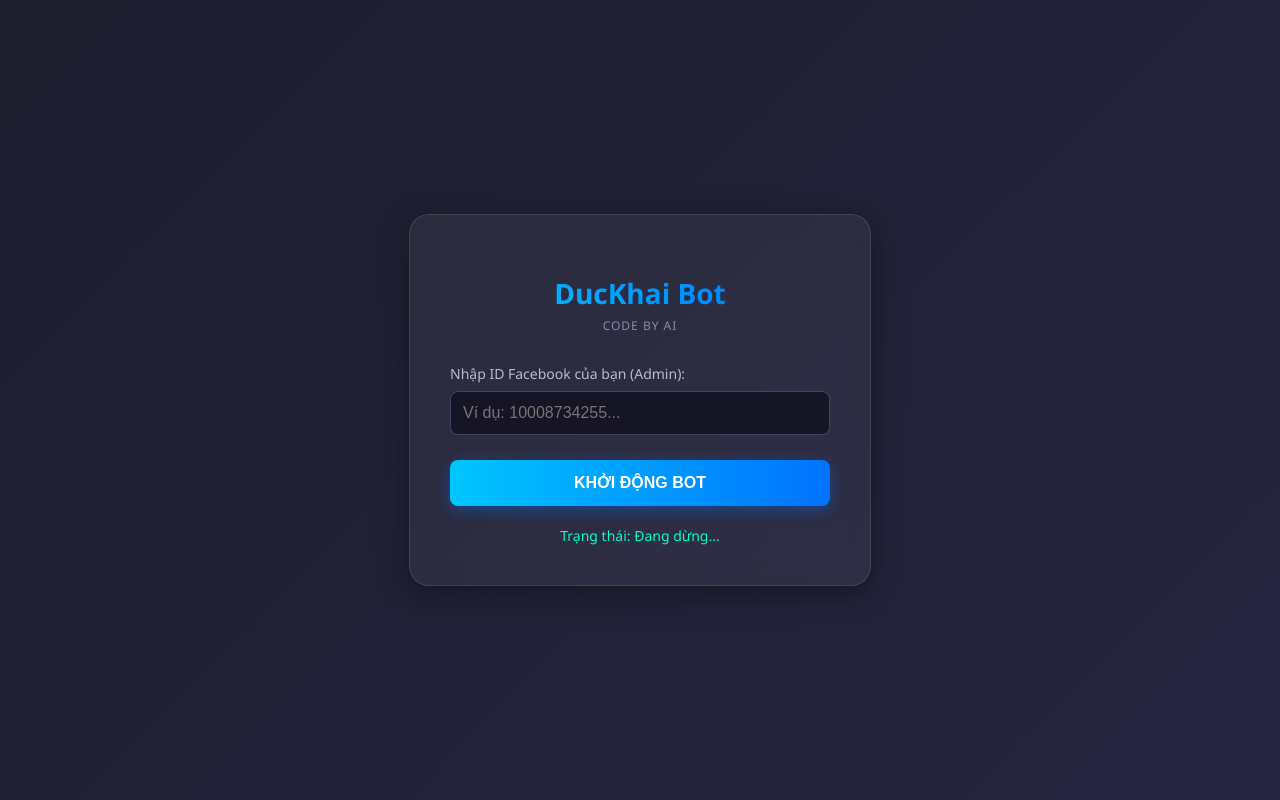
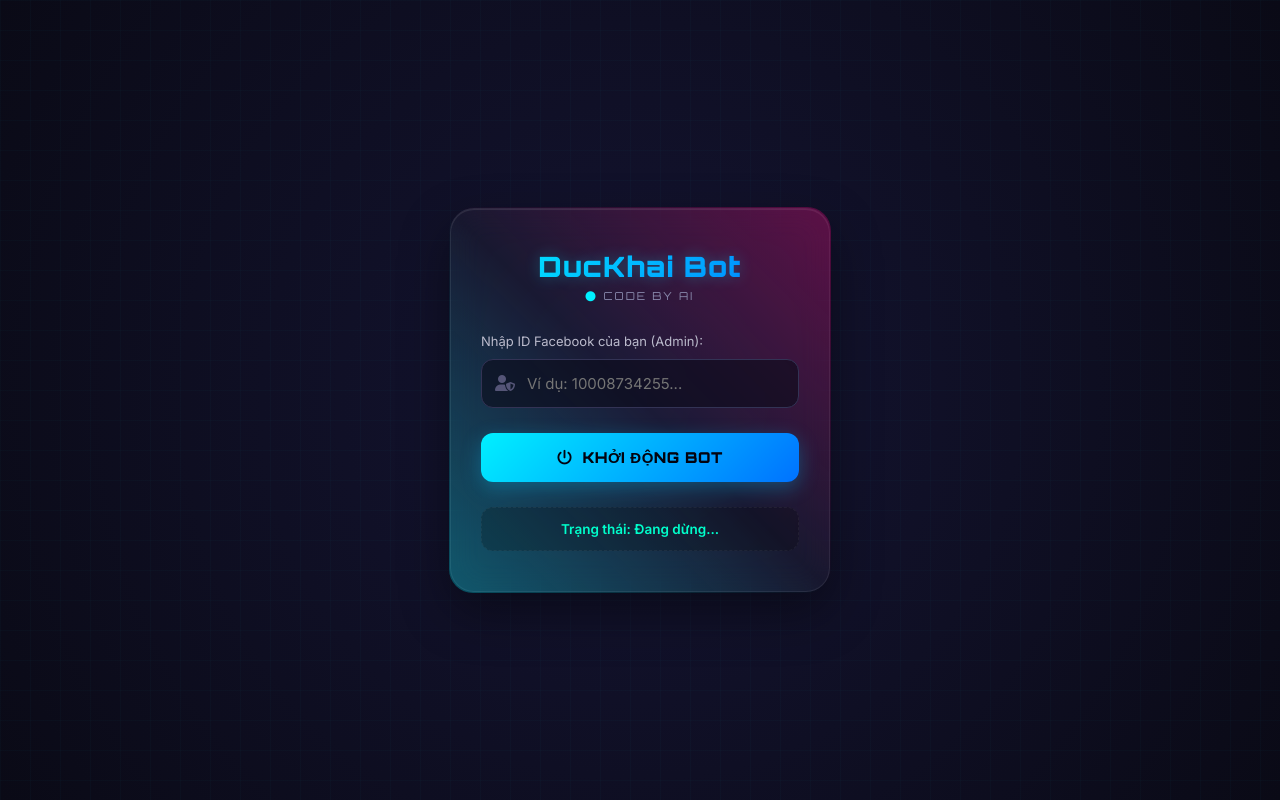
Before and after one commit to truongduckhai2012-cyber/duckhai-, a website: page index.html in a window 1280 px wide. Drawn offline with Linux system fonts and the light colour scheme.

Commit message:
Update index.html

```diff
--- a/index.html
+++ b/index.html
@@ -2,89 +2,218 @@
 <html lang="vi">
 <head>
     <meta charset="UTF-8">
+    <meta name="viewport" content="width=device-width, initial-scale=1.0">
     <title>DucKhai Bot (Code by AI)</title>
+    <!-- Chèn thêm font chữ công nghệ và bộ thư viện Icon -->
+    <link href="https://fonts.googleapis.com/css2?family=Orbitron:wght@400;700;900&family=Inter:wght@300;400;600&display=swap" rel="stylesheet">
+    <link rel="stylesheet" href="https://cdnjs.cloudflare.com/ajax/libs/font-awesome/6.4.0/css/all.min.css">
+
     <style>
+        :root {
+            --bg-glow: #0a0a16;
+            --primary: #00f0ff;
+            --secondary: #ff007f;
+            --card-bg: rgba(255, 255, 255, 0.03);
+            --card-border: rgba(255, 255, 255, 0.08);
+            --text-main: #f1f1f7;
+        }
+
+        * {
+            box-sizing: border-box;
+            margin: 0;
+            padding: 0;
+            font-family: 'Inter', sans-serif;
+        }
+
         body {
-            font-family: 'Segoe UI', Tahoma, Geneva, Verdana, sans-serif;
-            background: linear-gradient(135deg, #1e1e2f, #252540);
-            color: #ffffff;
+            background: radial-gradient(circle at 50% 50%, #141432 0%, var(--bg-glow) 100%);
+            color: var(--text-main);
+            height: 100vh;
             display: flex;
             justify-content: center;
             align-items: center;
-            height: 100vh;
-            margin: 0;
+            overflow: hidden;
+            position: relative;
         }
+
+        /* Lưới chạy ngầm phía sau tạo chiều sâu không gian */
+        body::before {
+            content: "";
+            position: absolute;
+            width: 100%;
+            height: 100%;
+            background-image: linear-gradient(rgba(0, 240, 255, 0.02) 1px, transparent 1px),
+                              linear-gradient(90deg, rgba(0, 240, 255, 0.02) 1px, transparent 1px);
+            background-size: 30px 30px;
+            z-index: -1;
+        }
+
+        /* Khung Dashboard Glassmorphism xịn sò */
         .container {
-            background: rgba(255, 255, 255, 0.05);
-            padding: 40px;
-            border-radius: 20px;
-            box-shadow: 0 8px 32px 0 rgba(0, 0, 0, 0.37);
-            backdrop-filter: blur(10px);
-            border: 1px solid rgba(255, 255, 255, 0.1);
+            background: var(--card-bg);
+            backdrop-filter: blur(16px);
+            -webkit-backdrop-filter: blur(16px);
+            border: 1px solid var(--card-border);
+            border-radius: 24px;
+            padding: 40px 30px;
+            width: 380px;
+            box-shadow: 0 20px 50px rgba(0, 0, 0, 0.4),
+                        inset 0 1px 0 rgba(255, 255, 255, 0.1);
             text-align: center;
-            width: 380px;
+            position: relative;
         }
+
+        /* Viền phát sáng mờ ảo */
+        .container::after {
+            content: '';
+            position: absolute;
+            top: -2px; left: -2px; right: -2px; bottom: -2px;
+            background: linear-gradient(45deg, var(--primary), transparent, var(--secondary));
+            border-radius: 24px;
+            z-index: -2;
+            opacity: 0.3;
+        }
+
+        /* Tiêu đề đổ màu Cyberpunk */
         h1 {
+            font-family: 'Orbitron', sans-serif;
             font-size: 28px;
+            font-weight: 900;
             margin-bottom: 5px;
-            background: linear-gradient(to right, #00c6ff, #0072ff);
+            background: linear-gradient(135deg, var(--primary), #0072ff);
             -webkit-background-clip: text;
             -webkit-text-fill-color: transparent;
+            text-shadow: 0 0 15px rgba(0, 240, 255, 0.3);
+            letter-spacing: 1px;
         }
+
         .subtitle {
-            font-size: 12px;
+            font-family: 'Orbitron', sans-serif;
+            font-size: 11px;
             color: #8888aa;
             margin-bottom: 30px;
-            letter-spacing: 1px;
+            letter-spacing: 2px;
+            display: flex;
+            align-items: center;
+            justify-content: center;
+            gap: 6px;
         }
+
+        .subtitle i {
+            color: var(--primary);
+            font-size: 10px;
+            animation: pulse 2s infinite;
+        }
+
         .input-group {
             margin-bottom: 25px;
             text-align: left;
+            position: relative;
         }
+
         label {
             display: block;
-            font-size: 14px;
+            font-size: 13px;
             color: #bbbbcc;
-            margin-bottom: 8px;
+            margin-bottom: 10px;
+            font-weight: 500;
         }
+
+        /* Ô nhập liệu bọc Icon tinh tế */
+        .input-wrapper {
+            position: relative;
+        }
+
+        .input-wrapper i {
+            position: absolute;
+            left: 14px;
+            top: 50%;
+            transform: translateY(-50%);
+            color: #555577;
+            font-size: 16px;
+            transition: 0.3s;
+        }
+
         input {
             width: 100%;
-            padding: 12px;
-            border-radius: 8px;
-            border: 1px solid #444466;
-            background: #151525;
+            padding: 14px 14px 14px 45px;
+            border-radius: 12px;
+            border: 1px solid #333355;
+            background: rgba(10, 10, 25, 0.6);
             color: #fff;
-            font-size: 16px;
+            font-size: 15px;
             box-sizing: border-box;
-            transition: 0.3s;
+            outline: none;
+            transition: all 0.3s ease;
         }
+
         input:focus {
-            border-color: #00c6ff;
-            outline: none;
-            box-shadow: 0 0 10px rgba(0, 198, 255, 0.5);
+            border-color: var(--primary);
+            box-shadow: 0 0 15px rgba(0, 240, 255, 0.25);
+            background: rgba(5, 5, 15, 0.8);
         }
+
+        input:focus + i {
+            color: var(--primary);
+        }
+
+        /* Nút bấm Hover hiệu ứng di chuyển */
         button {
             width: 100%;
-            padding: 14px;
+            padding: 15px;
             border: none;
-            border-radius: 8px;
-            background: linear-gradient(to right, #00c6ff, #0072ff);
-            color: white;
-            font-size: 16px;
-            font-weight: bold;
+            border-radius: 12px;
+            background: linear-gradient(135deg, var(--primary) 0%, #0072ff 100%);
+            color: #03030f;
+            font-family: 'Orbitron', sans-serif;
+            font-size: 15px;
+            font-weight: 900;
+            letter-spacing: 0.5px;
             cursor: pointer;
-            transition: 0.3s;
-            box-shadow: 0 4px 15px rgba(0, 114, 255, 0.4);
+            transition: all 0.3s ease;
+            box-shadow: 0 6px 20px rgba(0, 198, 255, 0.3);
+            display: flex;
+            justify-content: center;
+            align-items: center;
+            gap: 10px;
         }
-        button:hover {
+
+        button:hover:not(:disabled) {
             transform: translateY(-2px);
-            box-shadow: 0 6px 20px rgba(0, 198, 255, 0.6);
+            box-shadow: 0 10px 25px rgba(0, 198, 255, 0.5);
+            filter: brightness(1.1);
         }
+
+        button:active:not(:disabled) {
+            transform: translateY(1px);
+        }
+
+        button:disabled {
+            background: #252538 !important;
+            color: #555577 !important;
+            box-shadow: none !important;
+            cursor: not-allowed;
+            border: 1px solid var(--card-border);
+        }
+
+        /* Khung hiển thị Log trạng thái gọn gàng */
         #status {
-            margin-top: 20px;
-            font-size: 14px;
+            margin-top: 25px;
+            font-size: 13.5px;
             color: #00ffcc;
-            font-weight: 500;
+            font-weight: 600;
+            background: rgba(0, 0, 0, 0.2);
+            border: 1px dashed rgba(255, 255, 255, 0.05);
+            padding: 12px;
+            border-radius: 12px;
+            line-height: 1.4;
+            transition: all 0.3s ease;
+        }
+
+        @keyframes pulse {
+            0% { opacity: 0.3; }
+            50% { opacity: 1; }
+            100% { opacity: 0.3; }
         }
     </style>
 </head>
@@ -92,14 +221,19 @@
 
 <div class="container">
     <h1>DucKhai Bot</h1>
-    <div class="subtitle">CODE BY AI</div>
+    <div class="subtitle"><i class="fa-solid fa-circle"></i> CODE BY AI</div>
 
     <div class="input-group">
         <label for="adminId">Nhập ID Facebook của bạn (Admin):</label>
-        <input type="text" id="adminId" placeholder="Ví dụ: 10008734255...">
+        <div class="input-wrapper">
+            <input type="text" id="adminId" placeholder="Ví dụ: 10008734255...">
+            <i class="fa-solid fa-user-shield"></i>
+        </div>
     </div>
 
-    <button id="startBtn" onclick="startBot()">KHỞI ĐỘNG BOT</button>
+    <button id="startBtn" onclick="startBot()">
+        <i class="fa-solid fa-power-off"></i> KHỞI ĐỘNG BOT
+    </button>
 
     <div id="status">Trạng thái: Đang dừng...</div>
 </div>
@@ -112,11 +246,10 @@
             return;
         }
 
-        document.getElementById('status').innerText = 'Trạng thái: Đang kết nối Facebook...';
+        document.getElementById('status').innerText = 'Trạng thái: ⏳ Đang kết nối Facebook...';
         document.getElementById('startBtn').disabled = true;
-        document.getElementById('startBtn').style.background = '#444466';
 
-        // Gửi ID Facebook lên server web thông qua API fetch
+        // Gửi ID Facebook lên server web thông qua API fetch (Giữ nguyên gốc hệ thống của bạn)
         fetch('/start-bot', {
             method: 'POST',
             headers: { 'Content-Type': 'application/json' },
@@ -129,11 +262,13 @@
             } else {
                 document.getElementById('status').innerText = 'Trạng thái: ❌ Lỗi kích hoạt!';
                 document.getElementById('startBtn').disabled = false;
-                document.getElementById('startBtn').style.background = 'linear-gradient(to right, #00c6ff, #0072ff)';
             }
         })
         .catch(err => {
             document.getElementById('status').innerText = 'Trạng thái: ❌ Lỗi kết nối mạng!';
+            document.getElementById('startBtn').disabled = false;
         });
     }
 </script>
+</body>
+</html>
```
